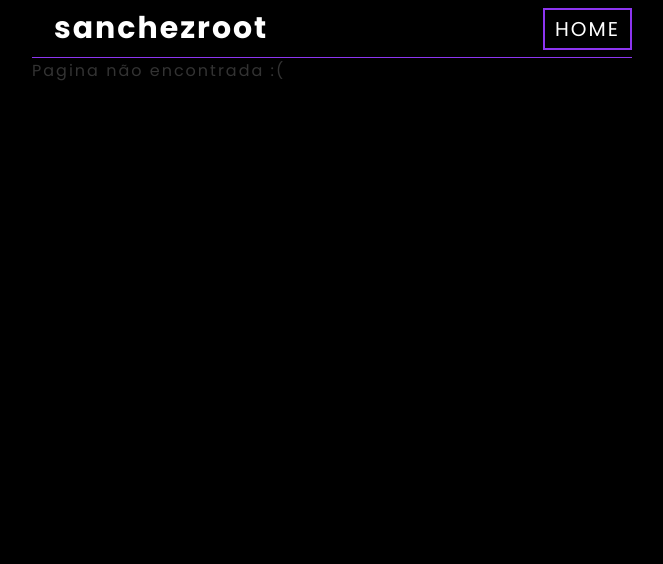
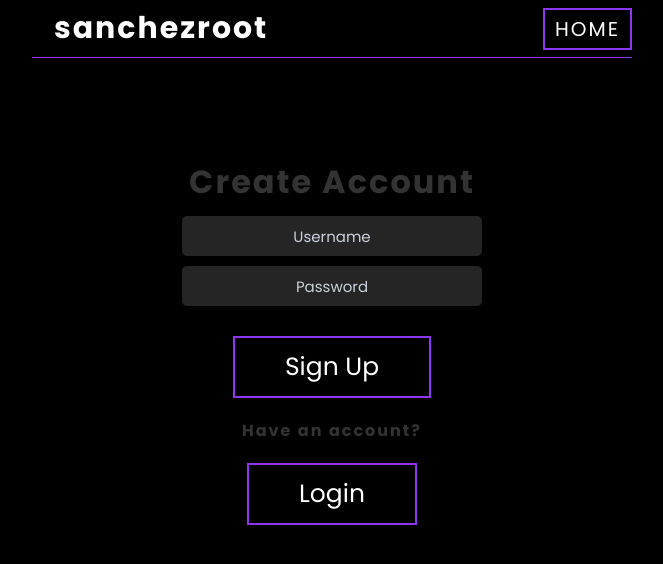
Before and after one commit to notsanchez/CRUD_profilelinks, a React (Create React App) app: page /signup in a window 1280 px wide. Shown: the top 564 px of the page, without its empty margins (308-971 px from the left). Built offline with nearby package versions, Linux system fonts and the light colour scheme; no server answers.

Commit message:
login system

```diff
--- a/src/App.jsx
+++ b/src/App.jsx
@@ -1,21 +1,28 @@
 import Navbar from './components/Navbar';
 import Home from './Home';
-import { BrowserRouter as Router, Route, Switch } from 'react-router-dom';
+import { BrowserRouter as Router, Route, Switch, Redirect } from 'react-router-dom';
 import Create from './pages/Create';
+import SignUp from './pages/Signup';
+import Login from './pages/Login';
 import Profile from './pages/Profile';
 
 function App() {
+
+  const user = localStorage.getItem("token");
+
   return (
     <Router>
       <div className="App">
         <div className="content">
+        <Switch>
+          {user &&
           <Switch>
             <Route exact path="/">
-              <Navbar />
+              <Navbar/>
               <Home />
             </Route>
             <Route path="/create">
-              <Navbar />
+              <Navbar/>
               <Create />
             </Route>
             <Route path="/:id">
@@ -23,6 +30,23 @@ function App() {
               <Profile />
             </Route>
           </Switch>
+          }
+            <Route path="/signup">
+              <Navbar/>
+              <SignUp />
+            </Route>
+            <Route path="/login">
+              <Navbar/>
+              <Login />
+            </Route>
+            <Route path="/:id">
+              <Navbar />
+              <Profile />
+            </Route>
+            <Route exact path="/" render={()=>(
+              <Home/> ? <Redirect to="/login" /> : <Login />
+            )} />
+		      </Switch>
         </div>
       </div>
     </Router>
--- a/src/Home.jsx
+++ b/src/Home.jsx
@@ -2,10 +2,20 @@ import './index.css'
 import { Link } from "react-router-dom";
 
 const Home = () => {
+
+  const handleLogout = () => {
+		localStorage.removeItem("token");
+		window.location.reload();
+	};
+
   return (
+
     <div className="home">
         <Link to="/create" className="create">CREATE PAGE</Link>
         <Link to="/sanchez" className="create">OWNER</Link>
+        <a className="LogOut" onClick={handleLogout}>
+					Logout
+				</a>
     </div>
   );
 }
--- a/src/index.css
+++ b/src/index.css
@@ -111,9 +111,11 @@
   width: 200px;
   border: #8d35f1 2px solid;
   color: #fff;
-  padding: 10px;
+  padding: 20px;
   margin: 0 auto;
+  font-size: 25px;
   margin-top: 20px;
+  cursor: pointer;
   display: block;
   text-align: center;
   transition: all 400ms;
@@ -122,3 +124,9 @@
 .home a:hover{
   background-color: #8d35f1;
 }
+
+.LogOut {
+  margin-top: 70px!important;
+  padding: 3px!important;
+  font-size: 15px!important;
+}
--- /dev/null
+++ b/src/pages/Login.jsx
@@ -0,0 +1,73 @@
+import { useState } from "react";
+import axios from "axios";
+import { Link } from "react-router-dom";
+import './Create.scss'
+import './Profile.css'
+
+const Login = () => {
+	const [data, setData] = useState({ userName: "", password: "" });
+	const [error, setError] = useState("");
+
+	const handleChange = ({ currentTarget: input }) => {
+		setData({ ...data, [input.name]: input.value });
+	};
+
+	const handleSubmit = async (e) => {
+		e.preventDefault();
+		try {
+			const url = "https://profile-backendauth.herokuapp.com/api/auth";
+			const { data: res } = await axios.post(url, data);
+			localStorage.setItem("token", res.data);
+			window.location = "/";
+		} catch (error) {
+			if (
+				error.response &&
+				error.response.status >= 400 &&
+				error.response.status <= 500
+			) {
+				setError(error.response.data.message);
+			}
+		}
+	};
+
+
+  return (
+    <div className="create">
+      <form onSubmit={handleSubmit} className="formAccount">
+        <div className="">
+            <h1>Login</h1>
+            <input
+                className="form-field"
+                type="text"
+                placeholder="Username"
+                required
+                name="userName"
+                value={data.userName}
+                onChange={handleChange}
+            />
+            <input
+                className="form-field"
+                type="password"
+                placeholder="Password"
+                required
+                name="password"
+                value={data.password}
+                onChange={handleChange}
+            />
+            </div>
+        {error && <p>{error}</p>}
+        <button type="submit">
+            Login
+        </button>
+        <h4>New here?</h4>
+        <Link to="/signup">
+		    <button type="button">
+				Sing Up
+			</button>
+		</Link>
+      </form>
+    </div>
+  );
+}
+
+export default Login;
--- a/src/pages/Profile.css
+++ b/src/pages/Profile.css
@@ -165,3 +165,12 @@ input[type="file"]:hover::before {
   background-color: #8d35f1;
   color: #000;
 }
+
+
+.formAccount{
+  margin-top: 100px;
+}
+
+input{
+  text-align: center;
+}
--- /dev/null
+++ b/src/pages/Signup.jsx
@@ -0,0 +1,80 @@
+import { useState } from "react";
+import { Link, useHistory } from 'react-router-dom';
+import './Create.scss'
+import './Profile.css'
+import axios from 'axios';
+
+const Signup = () => {
+	const [data, setData] = useState({
+		userName: "",
+		password: "",
+	});
+
+    const history = useHistory();
+
+	const [error, setError] = useState("");
+
+	const handleChange = ({ currentTarget: input }) => {
+		setData({ ...data, [input.name]: input.value });
+	};
+
+	const handleSubmit = async (e) => {
+		e.preventDefault();
+		try {
+			const url = "https://profile-backendauth.herokuapp.com/api/users";
+			const { data: res } = await axios.post(url, data);
+			console.log(res.message);
+            let path = `/login`;
+            history.push(path);
+		} catch (error) {
+			if (
+				error.response &&
+				error.response.status >= 400 &&
+				error.response.status <= 500
+			) {
+				setError(error.response.data.message);
+			}
+		}
+	};
+
+
+  return (
+    <div className="create">
+      <form onSubmit={handleSubmit} className="formAccount">
+        <div className="">
+            <h1>Create Account</h1>
+            <input
+                className="form-field"
+                type="text"
+                placeholder="Username"
+                required
+                name="userName"
+                value={data.userName}
+                onChange={handleChange}
+            />
+            <input
+                className="form-field"
+                type="password"
+                placeholder="Password"
+                required
+                name="password"
+                value={data.password}
+                onChange={handleChange}
+            />
+            </div>
+        {error && <p>{error}</p>}
+        <button type="submit">
+            Sign Up
+        </button>
+        <h4>Have an account?</h4>
+        <Link to="/login">
+		    <button type="button">
+				Login
+			</button>
+		</Link>
+      </form>
+    </div>
+  );
+}
+
+export default Signup;
```
Also changed, not shown: 2 other files (tests, documents, lock files or other folders).
